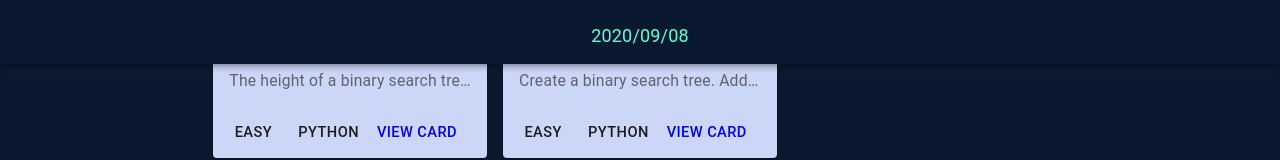
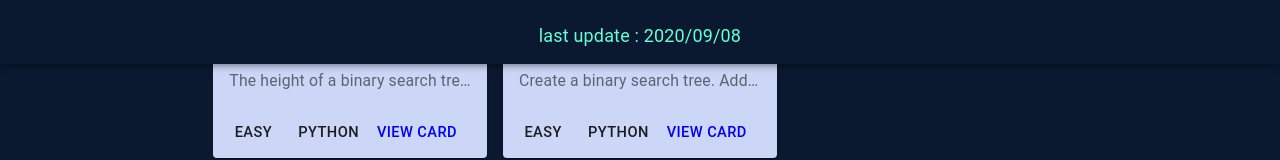
Before and after one commit to bpncodes/programBlog, a Gatsby site: page / in a window 1280 px wide. Shown: the part 736-896 px from the top of the page. Built offline with nearby package versions, Linux system fonts and the light colour scheme; Gatsby itself is replaced by a stand-in of ours; grey boxes are pictures that could not be loaded.

Commit message:
fixed grid elements and added update

```diff
--- a/src/components/bottomapp.js
+++ b/src/components/bottomapp.js
@@ -26,7 +26,7 @@ export default function BottomAppBar() {
       <Toolbar>
         <Typography style={{ display: "block", margin: "auto", padding: 0 }}>
           <Box textAlign="center" m={1}>
-            {new Date().toJSON().slice(0, 10).replace(/-/g, "/")}
+            last update : {new Date().toJSON().slice(0, 10).replace(/-/g, "/")}
           </Box>
         </Typography>
       </Toolbar>
```
